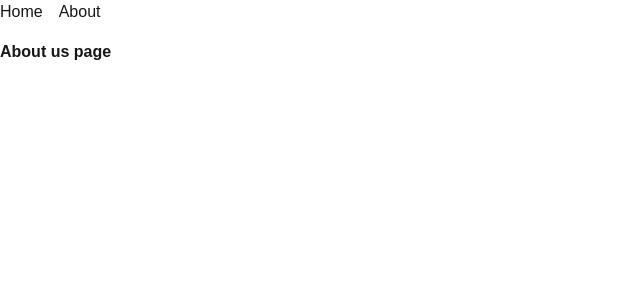
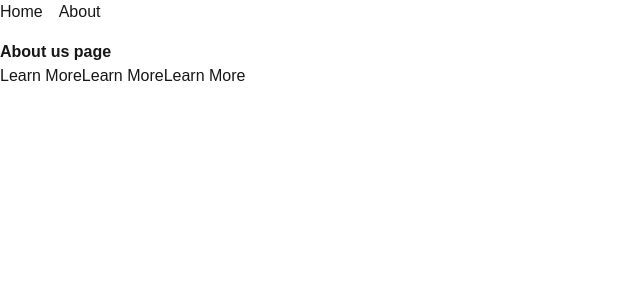
Before and after one commit to Felix45/alx-project-0x02-setup, a Next.js app in the folder alx-project-0x02/: page /about in a window 1280 px wide. Shown: the top 300 px of the page, without its empty margins (0-640 px from the left). Built offline with nearby package versions, Linux system fonts and the light colour scheme.

Commit message:
Add button component

```diff
--- /dev/null
+++ b/alx-project-0x02/components/common/Button.tsx
@@ -0,0 +1,12 @@
+import React from "react";
+import { ButtonProps } from "@/interfaces";
+
+const Button: React.FC<ButtonProps> = ({label, onClick, size, shape}) => {
+    return (
+        <button onClick={onClick} className={`${size} ${shape}`}>
+            {label}
+        </button>
+    );
+}
+
+export default Button;
--- a/alx-project-0x02/pages/about.tsx
+++ b/alx-project-0x02/pages/about.tsx
@@ -1,9 +1,16 @@
 import React from 'react';
+import Button from '@/components/common/Button';
 
 const About: React.FC = () => {
     return (
         <section>
             <h1 className="font-bold">About us page</h1>
+            <div>
+                <Button label="Learn More" onClick={() => alert('boom')} size="small" shape='rounded-sm' />
+                <Button label="Learn More" onClick={() => alert('boom')} size="medium" shape="rounded-md" />
+                <Button label="Learn More" onClick={() => alert('boom')} size="large" shape="rounded-full" />
+            </div>
+
         </section>
     );
 }
```
Also changed, not shown: alx-project-0x02/interfaces/index.ts (+7 -0 lines), 1 other file (tests, documents, lock files or other folders).
